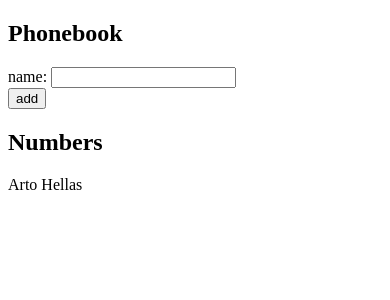
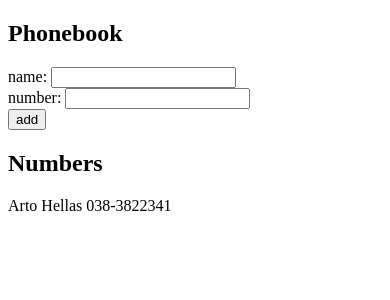
Before and after one commit to sammylina/fullstackopen, a React (Vite) app in the folder part2/phonebook/: page / in a window 390 px wide. Shown: the top 300 px of the page. Built offline with nearby package versions, Linux system fonts and the light colour scheme.

Commit message:
phonebook 2.8 completed

```diff
--- a/part2/phonebook/src/App.jsx
+++ b/part2/phonebook/src/App.jsx
@@ -2,9 +2,15 @@
 
 const App = () => {
   const [persons, setPersons] = useState([
-    { name: 'Arto Hellas' }
+    { name: 'Arto Hellas', number: '038-3822341'}
   ])
   const [newName, setNewName] = useState('')
+  const [phoneNumber, setPhoneNumber] = useState('');
+
+
+  const onPhoneNoChange = (e) => {
+    setPhoneNumber(e.target.value);
+  }
 
   const onNameChange = (e) => {
     setNewName(e.target.value);
@@ -14,9 +20,10 @@
     e.preventDefault();
     const newNameIdx = persons.findIndex((person) => person.name === newName)
     if (newNameIdx < 0) {
-      const newPerson = {name: newName};
+      const newPerson = {name: newName, number: phoneNumber};
       setPersons([...persons, newPerson])
       setNewName('');
+      setPhoneNumber('');
     }
     else {
       alert(`${newName} is already added to phonebook`)
@@ -31,13 +38,16 @@
           name: <input value={newName} onChange={onNameChange}/>
         </div>
         <div>
+          number: <input value={phoneNumber} onChange={onPhoneNoChange}/>
+        </div>
+        <div>
           <button type="submit">add</button>
         </div>
       </form>
       <h2>Numbers</h2>
 
       {
-        persons.map(person => (<p key={person.name}>{person.name}</p>))
+        persons.map(person => (<p key={person.name}>{person.name} {person.number}</p>))
       }
 
     </div>
```
